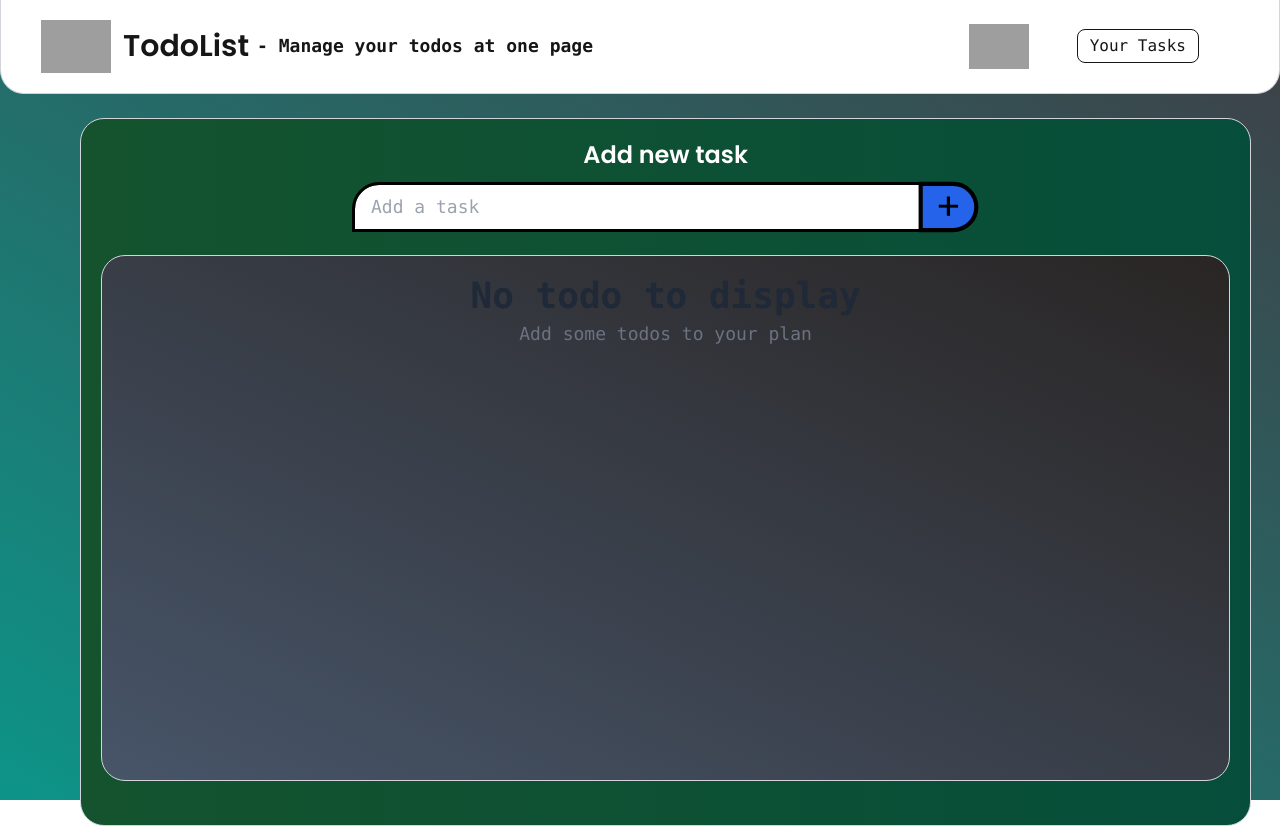
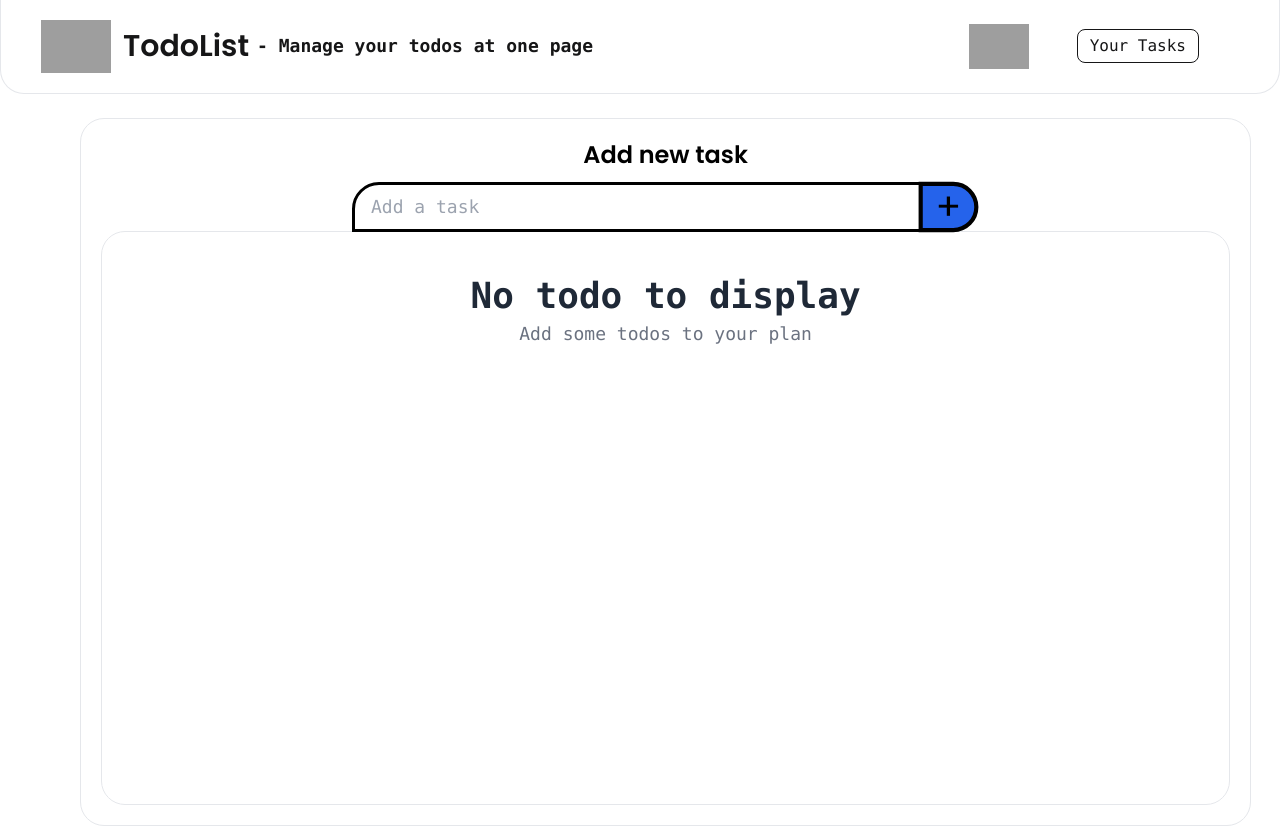
Before and after one commit to SachinyadavAug20/TodoList-App-React, a React (Vite) app: page / in a window 1280 px wide. Both pictures are taken after a click on the button 998 px from the left and 46 px from the top of the page. Built offline with nearby package versions, Linux system fonts and the light colour scheme; grey boxes are pictures that could not be loaded.

Commit message:
Added full page dark and light mode by using props

```diff
--- a/src/App.jsx
+++ b/src/App.jsx
@@ -7,6 +7,7 @@ uuidv4();
 
 
 function App() {
+    const [isDarkMode, setIsDarkMode] = useState(true)
     const [addedtask, setaddetask] = useState("")
     const [addedtaskplaceholder, setaddetaskphaceholder] = useState("Add a task");
     const [tasks, setTasks] = useState([])//here all our todos lie
@@ -66,19 +67,19 @@ function App() {
 
 
     return (
-        <div className='bg-gradient-to-tr from-teal-600 to-zinc-700 text-black font-sans h-[100vh]'>
-            <Navbar />
-            <div className='bg-gradient-to-r from-green-900 to-emerald-900 p-3 sm:p-4 lg:p-5 text-center min-h-[80%] border-gray-300 rounded-xl sm:rounded-2xl lg:rounded-3xl border-[0.5px] Main_page_for_todo_list mx-2 sm:mx-4 lg:ml-20 my-3 sm:my-4 lg:my-6 w-[calc(100%-1rem)] sm:w-[calc(100%-2rem)] lg:w-[91.5%] box-border overflow-auto pb-1'>
+        <div className={isDarkMode ? 'bg-gradient-to-tr from-teal-600 to-zinc-700 text-black font-sans h-[100vh]' : 'bg-gradient-to-tr from-fuchsia-300 to-sky-300 text-black font-sans h-[100vh]'}>
+            <Navbar isDarkMode={isDarkMode} setIsDarkMode={setIsDarkMode} />
+            <div className={isDarkMode ? 'bg-gradient-to-r from-green-900 to-emerald-900 p-3 sm:p-4 lg:p-5 text-center min-h-[80%] border-gray-300 rounded-xl sm:rounded-2xl lg:rounded-3xl border-[0.5px] Main_page_for_todo_list mx-2 sm:mx-4 lg:ml-20 my-3 sm:my-4 lg:my-6 w-[calc(100%-1rem)] sm:w-[calc(100%-2rem)] lg:w-[91.5%] box-border overflow-auto pb-1' : 'bg-gradient-to-r from-teal-400 to-blue-300 p-3 sm:p-4 lg:p-5 text-center min-h-[80%] border-gray-900 rounded-xl sm:rounded-2xl lg:rounded-3xl border-[0.5px] Main_page_for_todo_list mx-2 sm:mx-4 lg:ml-20 my-3 sm:my-4 lg:my-6 w-[calc(100%-1rem)] sm:w-[calc(100%-2rem)] lg:w-[91.5%] box-border overflow-auto pb-1'}>
 
                 <div className='input_of_todo flex gap-2 sm:gap-3 flex-col'>
-                    <span className='text-lg sm:text-xl lg:text-2xl font-semibold text-white justify-self-start shadow-transparent'>Add new task</span>
+                    <span className={isDarkMode ? 'text-lg sm:text-xl lg:text-2xl font-semibold text-white justify-self-start shadow-transparent' : 'text-lg sm:text-xl lg:text-2xl font-semibold text-black justify-self-start shadow-transparent'}>Add new task</span>
                     <div className='flex items-center gap-0 justify-center'>
                         <input className='pl-3 sm:pl-4 py-1 sm:py-2 w-full sm:w-[70%] lg:w-[50%] outline-black outline rounded-tl-xl sm:rounded-tl-2xl lg:rounded-tl-3xl hover:rounded-bl-xl sm:hover:rounded-bl-2xl lg:hover:rounded-bl-3xl rounded-r-0 hover:rounded-t-[0px] focus:rounded-tl-lg sm:focus:rounded-tl-xl lg:focus:rounded-tl-xl focus:rounded-bl-xl sm:focus:rounded-bl-2xl lg:focus:rounded-bl-3xl focus:outline-blue-700 focus:outline-[2px] sm:focus:outline-[3px] text-base sm:text-lg font-mono' type="text" placeholder={addedtaskplaceholder} onChange={(e) => { setaddetask(e.target.value) }} name="usrTodoAdded" value={addedtask} />
-                        <button onClick={handleAdd} type="button" className={savestate ? 'bg-blue-600 hover:absolute hover:w-[90%] sm:hover:w-[100%] lg:hover:w-[105%] hover:rounded-xl sm:hover:rounded-2xl lg:hover:rounded-3xl border-[2px] sm:border-[3px] lg:border-[4px] border-black rounded-r-lg sm:rounded-r-xl lg:rounded-r-full px-2 sm:px-3 text-lg sm:text-xl lg:text-2xl font-semibold text-gray-800 py-1 disabled:bg-red-800 hover:text-white hover:bg-green-500 hover:scale-[105%] sm:hover:scale-[110%] lg:hover:scale-[120%] scale-100 sm:scale-105 transition-transform duration-250' : 'bg-blue-600 hover:absolute hover:w-[90%] sm:hover:w-[60%] lg:hover:w-[45%] hover:rounded-xl sm:hover:rounded-2xl lg:hover:rounded-3xl border-[2px] sm:border-[3px] lg:border-[4px] border-black rounded-r-lg sm:rounded-r-xl lg:rounded-r-full px-2 sm:px-3 py-0 text-2xl sm:text-3xl lg:text-4xl hover:text-white hover:bg-green-500 hover:scale-[105%] sm:hover:scale-[110%] lg:hover:scale-[120%] scale-100 sm:scale-105 transition-transform duration-250'}>{savestate ? 'Save' : '+'}</button>
+                        <button onClick={handleAdd} type="button" className={savestate ? 'bg-blue-600 hover:absolute hover:w-[90%] sm:hover:w-[70%] lg:hover:w-[50%] hover:rounded-xl sm:hover:rounded-2xl lg:hover:rounded-3xl border-[2px] sm:border-[3px] lg:border-[4px] border-black rounded-r-lg sm:rounded-r-xl lg:rounded-r-full px-2 sm:px-3 text-lg sm:text-xl lg:text-2xl font-semibold text-gray-800 py-1 disabled:bg-red-800 hover:text-white hover:bg-green-500 hover:scale-[105%] sm:hover:scale-[110%] lg:hover:scale-[120%] scale-100 sm:scale-105 transition-transform duration-250' : 'bg-blue-600 hover:absolute hover:w-[90%] sm:hover:w-[60%] lg:hover:w-[45%] hover:rounded-xl sm:hover:rounded-2xl lg:hover:rounded-3xl border-[2px] sm:border-[3px] lg:border-[4px] border-black rounded-r-lg sm:rounded-r-xl lg:rounded-r-full px-2 sm:px-3 py-0 text-2xl sm:text-3xl lg:text-4xl hover:text-white hover:bg-green-500 hover:scale-[105%] sm:hover:scale-[110%] lg:hover:scale-[120%] scale-100 sm:scale-105 transition-transform duration-250'}>{savestate ? 'Save' : '+'}</button>
                     </div>
                 </div>
 
-                <div className={tasks.length == 0 ? 'todos flex-col flex px-2 sm:px-3 justify-center items-start gap-2 sm:gap-3 min-h-[50vh] border-gray-300 border py-3 sm:py-5 bg-gradient-to-tr from-slate-600 to-stone-800 rounded-xl sm:rounded-2xl lg:rounded-3xl my-3 sm:my-4 lg:my-6' : 'todos bg-gradient-to-tr from-slate-600 to-stone-800 flex-col flex px-2 sm:px-3 justify-center items-start gap-2 sm:gap-3 border-gray-300 border py-3 sm:py-5 bg-slate-400 rounded-xl sm:rounded-2xl lg:rounded-3xl my-3 sm:my-4 lg:my-6'}>
+                <div className={isDarkMode?" bg-gradient-to-tr from-slate-600 to-stone-800 border border-gray-300 mt-5 rounded-xl sm:rounded-2xl lg:rounded-3xl ":" bg-gradient-to-tr from-rose-300 to-sky-300 mt-5 border-gray-900 border rounded-xl sm:rounded-2xl lg:rounded-3xl "}><div className={tasks.length == 0 ? 'todos flex-col flex px-2 sm:px-3 justify-center items-start gap-2 sm:gap-3 min-h-[50vh] py-3 sm:py-5  rounded-xl sm:rounded-2xl lg:rounded-3xl my-3 sm:my-4 lg:my-6' : 'todos  flex-col flex px-2 sm:px-3 justify-center items-start gap-2 sm:gap-3 py-3 sm:py-5 rounded-xl sm:rounded-2xl lg:rounded-3xl my-3 sm:my-4 lg:my-6'}>
                     {tasks.length != 0 && <div className='flex flex-col sm:flex-row w-[100%] justify-between px-2 sm:px-10 lg:px-40 gap-2 sm:gap-0'>
                         <span className='px-2 sm:px-4 lg:px-15 py-2 sm:py-3 lg:py-5 text-lg sm:text-xl lg:text-2xl text-white place-self-start justify-self-start font-bold'>Your todos :-</span>
                         <div className={hiddeCompletedTodos ? 'px-2 sm:px-6 lg:px-12 flex gap-2 sm:gap-3 justify-center font-bold text-green-800 items-center drop-shadow-2xl shadow-white' : 'px-2 sm:px-6 lg:px-12 font-bold text-gray-200 flex gap-2 sm:gap-3 justify-center items-center'}>
@@ -96,7 +97,7 @@ function App() {
                     <div className='h-[50vh] overflow-auto w-full flex flex-col gap-3'>
 
                         {tasks.map((todo) => {
-                            return (hiddeCompletedTodos || !todo.isComplete) && <div key={todo.id} className='todo flex flex-col sm:flex-row gap-2 sm:gap-3 w-[95%] sm:w-[90%] lg:w-[80%] bg-blue-500 rounded-lg sm:rounded-xl border border-gray-300 justify-between hover:bg-blue-600 place-self-center px-3 sm:px-4 lg:px-5 transition-all duration-300 py-2 sm:py-3'>
+                            return (hiddeCompletedTodos || !todo.isComplete) && <div key={todo.id} className={isDarkMode?'todo flex flex-col sm:flex-row gap-2 sm:gap-3 w-[95%] sm:w-[90%] lg:w-[80%] bg-gradient-to-l from-blue-600 to-sky-600 rounded-lg sm:rounded-xl border border-gray-300 justify-between hover:to-blue-800 hover:from-sky-800 place-self-center px-3 sm:px-4 lg:px-5 transition-all duration-300 text-white py-2 sm:py-3': 'todo text-black bg-gradient-to-l from-blue-300 to-sky-300 flex flex-col sm:flex-row gap-2 sm:gap-3 w-[95%] hover:to-blue-500 hover:from-sky-500 sm:w-[90%] lg:w-[80%] rounded-lg sm:rounded-xl border border-gray-900 justify-between hover:bg-blue-600 place-self-center px-3 sm:px-4 lg:px-5 transition-all duration-300 py-2 sm:py-3'}>
                                 <div className='flex gap-2 sm:gap-3 justify-center items-center w-full sm:w-auto'>
                                     <div className='check_box'>
                                         <input className='scale-[140%] sm:scale-[150%] lg:scale-[165%] border-[2px] border-gray-500 accent-green-400' onChange={(e) => { if (e.target.checked) { todo.isComplete = true; setRerender(!rerender) } else { todo.isComplete = false; setRerender(!rerender) } }} type="checkbox" name="" value="" />
@@ -113,6 +114,7 @@ function App() {
                         })}
                     </div>
                 </div>
+                </div>
             </div>
         </div>
     )
--- a/src/components/Navbar.jsx
+++ b/src/components/Navbar.jsx
@@ -1,30 +1,29 @@
 import { useState } from "react"
 
-const Navbar=()=>{
-    const [mode, setMode] = useState("dark")
-    const [bgColor,setBgColor]=useState("rgb(22, 22, 23)");
-    const [Color,setColor]=useState("white");
+const Navbar = (props) => {
+    const [bgColor, setBgColor] = useState("rgb(22, 22, 23)");
+    const [Color, setColor] = useState("white");
 
     return (
-<div style={{backgroundColor:bgColor,color:Color}} className="transition-all border-gray-300 border-t-0 border rounded-b-xl sm:rounded-b-2xl lg:rounded-b-3xl duration-150">
+        <div style={{ backgroundColor: bgColor, color: Color }} className={props.isDarkMode?"transition-all border-gray-300 border-t-0 border rounded-b-xl sm:rounded-b-2xl lg:rounded-b-3xl duration-150": "transition-all border-gray-900 border-t-0 border rounded-b-xl sm:rounded-b-2xl lg:rounded-b-3xl duration-150"}>
             <nav className="flex flex-col sm:flex-row justify-between items-center py-3 sm:py-4 lg:py-5 px-4 sm:px-6 lg:px-10 gap-3 sm:gap-0">
-        <div onClick={()=>{location.href=""}} className="gap-2 sm:gap-3 hover:font-extrabold cursor-pointer flex items-center font-mono font-semibold text-xl sm:text-2xl lg:text-3xl">
-            <img className="w-[50px] sm:w-[60px] lg:w-[70px]" src="https://external-content.duckduckgo.com/iu/?u=https%3A%2F%2Fraw.githubusercontent.com%2Fmustafaynk%2Ftodolist%2Fmaster%2Fappgallery%2Flogo.png&f=1&nofb=1&ipt=94d335279d260e398cf2c79ee4f26d06182fde8f063007922c5814ad5c65c236" alt=""/>
-            <span style={{fontFamily:"monospace"}} className="flex flex-col sm:flex-row items-start sm:items-center">
+                <div onClick={() => { location.href = "" }} className="gap-2 sm:gap-3 hover:font-extrabold cursor-pointer flex items-center font-mono font-semibold text-xl sm:text-2xl lg:text-3xl">
+                    <img className="w-[50px] sm:w-[60px] lg:w-[70px]" src="https://external-content.duckduckgo.com/iu/?u=https%3A%2F%2Fraw.githubusercontent.com%2Fmustafaynk%2Ftodolist%2Fmaster%2Fappgallery%2Flogo.png&f=1&nofb=1&ipt=94d335279d260e398cf2c79ee4f26d06182fde8f063007922c5814ad5c65c236" alt="" />
+                    <span style={{ fontFamily: "monospace" }} className="flex flex-col sm:flex-row items-start sm:items-center">
                         <span>TodoList</span>
                         <span className="text-[12px] sm:text-[14px] lg:text-[18px] font-mono font-semibold ml-0 sm:ml-2 mt-[-2px] sm:mt-0">- Manage your todos at one page</span>
                     </span>
                 </div>
                 <div className="flex gap-4 sm:gap-8 lg:gap-12 px-2 sm:px-6 lg:px-10 items-center">
-            <button className="hover:scale-105 transition-transform" type="button" onClick={()=>{if(mode=="dark"){setMode("light"); setBgColor("white"); setColor("rgb(22, 22, 23)")}else{setMode("dark"); setBgColor("rgb(22, 22, 23)"); setColor("white")}}}>
-                {mode=="dark" &&
-                    <img className="w-[40px] sm:w-[50px] lg:w-[60px]" src="https://external-content.duckduckgo.com/iu/?u=https%3A%2F%2Fcdn2.iconfinder.com%2Fdata%2Ficons%2Fimages-and-photography-2%2F24%2Flight-mode-dark-light-512.png&f=1&nofb=1&ipt=e3d164ec9622195fc6712e2c312cbefcd4561ebb0713c18602ed09c99d029cc3" alt=""/>
+                    <button className="hover:scale-105 transition-transform" type="button" onClick={() => { if (props.isDarkMode) {props.setIsDarkMode(!props.isDarkMode); setBgColor("white"); setColor("rgb(22, 22, 23)") } else { props.setIsDarkMode(!props.isDarkMode); setBgColor("rgb(22, 22, 23)"); setColor("white") } }}>
+                        {props.isDarkMode &&
+                            <img className="w-[40px] sm:w-[50px] lg:w-[60px]" src="https://external-content.duckduckgo.com/iu/?u=https%3A%2F%2Fcdn2.iconfinder.com%2Fdata%2Ficons%2Fimages-and-photography-2%2F24%2Flight-mode-dark-light-512.png&f=1&nofb=1&ipt=e3d164ec9622195fc6712e2c312cbefcd4561ebb0713c18602ed09c99d029cc3" alt="" />
                         }
-                {mode=="light" &&
-                    <img className="w-[40px] sm:w-[50px] lg:w-[60px]" src="https://external-content.duckduckgo.com/iu/?u=https%3A%2F%2Fcdn2.iconfinder.com%2Fdata%2Ficons%2Fuser-interface-2064%2F24%2FUI_Essential_icon_2_Filled_Line_expanded-24-1024.png&f=1&nofb=1&ipt=8ddfe01f87438fa5c0504491a3de0182882a69ce46ebc35bd21a3d76211d20b3" alt=""/>
+                        {!props.isDarkMode  &&
+                            <img className="w-[40px] sm:w-[50px] lg:w-[60px]" src="https://external-content.duckduckgo.com/iu/?u=https%3A%2F%2Fcdn2.iconfinder.com%2Fdata%2Ficons%2Fuser-interface-2064%2F24%2FUI_Essential_icon_2_Filled_Line_expanded-24-1024.png&f=1&nofb=1&ipt=8ddfe01f87438fa5c0504491a3de0182882a69ce46ebc35bd21a3d76211d20b3" alt="" />
                         }
                     </button>
-            <button type="button" className="border rounded-md sm:rounded-lg px-2 sm:px-3 hover:scale-105 transition-transform font-mono font-normal py-1 text-sm sm:text-base" style={{borderColor:Color,backgroundColor:bgColor}}>Your Tasks</button>
+                    <button type="button" className="border rounded-md sm:rounded-lg px-2 sm:px-3 hover:scale-105 transition-transform font-mono font-normal py-1 text-sm sm:text-base" style={{ borderColor: Color, backgroundColor: bgColor }}>Your Tasks</button>
                 </div>
             </nav>
         </div>
```
Lines whose indentation alone changed are shown as unchanged.
